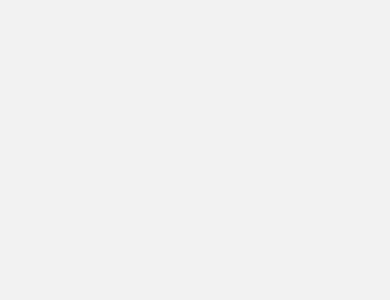
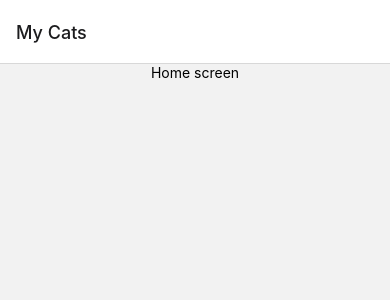
Before and after one commit to AllamAlawneh/CatsApp, a React Native app: screen / in a window 390 px wide. Shown: the top 300 px of the page. Built offline with nearby package versions, Linux system fonts and the light colour scheme.

Commit message:
add details

```diff
--- a/package.json
+++ b/package.json
@@ -13,6 +13,7 @@
     "@react-native-async-storage/async-storage": "^1.17.11",
     "@react-navigation/native": "^6.1.4",
     "@react-navigation/native-stack": "^6.9.10",
+    "@react-navigation/stack": "^6.3.14",
     "react": "18.2.0",
     "react-native": "0.71.3",
     "react-native-safe-area-context": "^4.5.0",
--- a/src/navigation/AppStack.tsx
+++ b/src/navigation/AppStack.tsx
@@ -1,13 +1,15 @@
 import React from 'react';
 import {createNativeStackNavigator} from '@react-navigation/native-stack';
 import HomeScreen from '../screens/HomeScreen/HomeScreen';
+import DetailsScreen from '../screens/HomeScreen/DetailsScreen';
 
 const Stack = createNativeStackNavigator();
 
 function App() {
   return (
-    <Stack.Navigator screenOptions={{headerShown: false}}>
-      <Stack.Screen name="HomeScreen" component={HomeScreen} />
+    <Stack.Navigator>
+      <Stack.Screen name="My Cats" component={HomeScreen} />
+      <Stack.Screen name="Details" component={DetailsScreen} />
     </Stack.Navigator>
   );
 }
--- /dev/null
+++ b/src/screens/HomeScreen/DetailsScreen.tsx
@@ -0,0 +1,15 @@
+import {useFocusEffect} from '@react-navigation/native';
+import React, {useCallback, useState} from 'react';
+import {FlatList, Text, View} from 'react-native';
+import {storageKeys} from '../../constants';
+import StorageHelper from '../../helpers/storage';
+
+function DetailsScreen() {
+  return (
+    <View style={{flex: 1, justifyContent: 'center', alignItems: 'center'}}>
+      <Text>Details </Text>
+    </View>
+  );
+}
+
+export default DetailsScreen;
--- a/src/screens/HomeScreen/HomeScreen.tsx
+++ b/src/screens/HomeScreen/HomeScreen.tsx
@@ -1,16 +1,15 @@
 import {useFocusEffect} from '@react-navigation/native';
 import React, {useCallback, useState} from 'react';
-import {FlatList, View} from 'react-native';
+import {FlatList, Text, View} from 'react-native';
 import {storageKeys} from '../../constants';
 import StorageHelper from '../../helpers/storage';
 
-function HomeScreen() {
+function HomeScreen({navigation}) {
   const [cats, setCats] = useState<CatItem[]>([]);
 
   useFocusEffect(
     useCallback(() => {
       StorageHelper.getItem(storageKeys.catsKey).then(catsFromStorage => {
-        console.log('res is', catsFromStorage);
         setCats(catsFromStorage);
       });
     }, []),
@@ -27,12 +26,13 @@ function HomeScreen() {
   };
 
   return (
-    <View>
-      <FlatList
+    <View style={{flex: 1, alignItems: 'center'}}>
+      <Text style={{color:"black"}}>Home screen</Text>
+
+      {/* <FlatList
         showsVerticalScrollIndicator={false}
         data={cats}
-        renderItem={renderCatItem}
-      />
+        renderItem={renderCatItem} /> */}
     </View>
   );
 }
```
Also changed, not shown: src/componenets/Header/Header.tsx (deleted), src/componenets/Header/Styles.ts (deleted), 1 other file (tests, documents, lock files or other folders).
